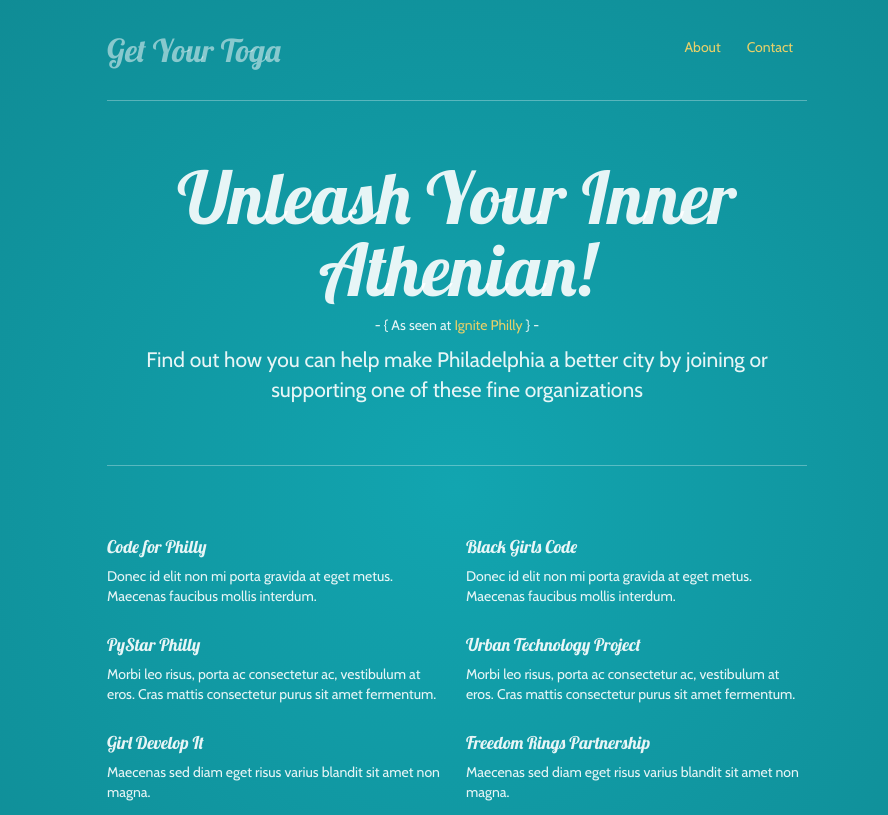
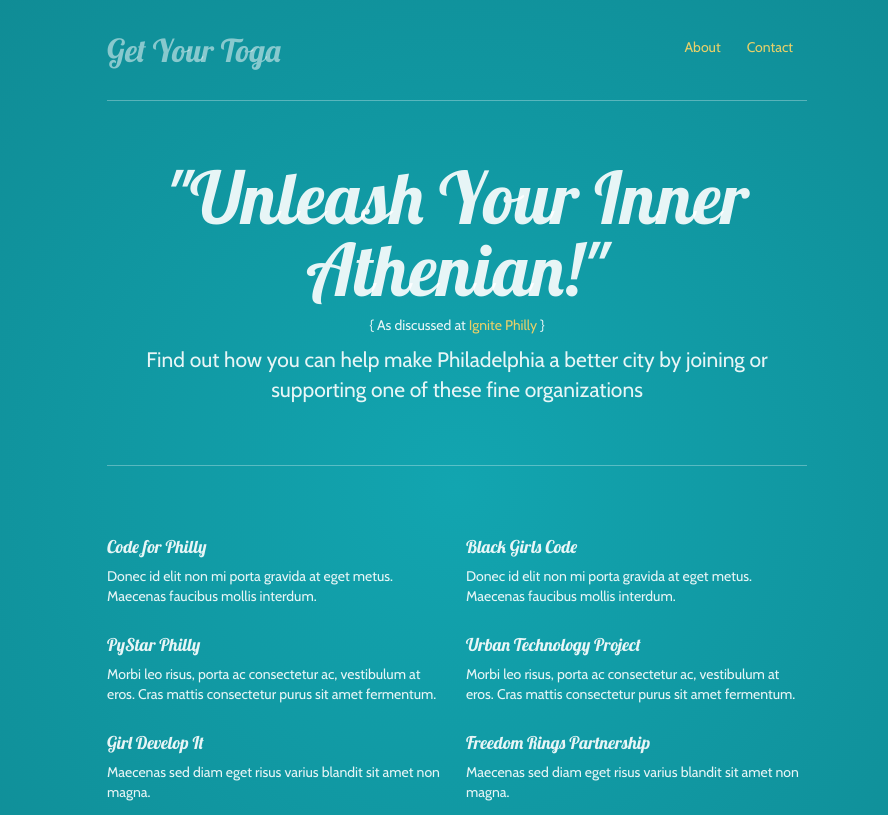
Before and after one commit to mheadd/getyourtoga.org, a plain HTML site: page index.html in a window 1280 px wide. Shown: the top 815 px of the page, without its empty margins (183-1071 px from the left). Drawn offline with nearby package versions, Linux system fonts and the light colour scheme.

Commit message:
First iteration of site.

```diff
--- a/index.html
+++ b/index.html
@@ -70,8 +70,8 @@
       <hr>
 
       <div class="jumbotron">
-        <h1>Unleash Your Inner Athenian!</h1>
-        <p> - { As seen at <a href="http://ignitephilly.org/">Ignite Philly</a> } - </p>
+        <h1>"Unleash Your Inner Athenian!"</h1>
+        <p> { As discussed at <a href="http://ignitephilly.org/">Ignite Philly</a> } </p>
         <p class="lead">Find out how you can help make Philadelphia a better city by joining or supporting one of these fine organizations</p>
       </div>
 
```
